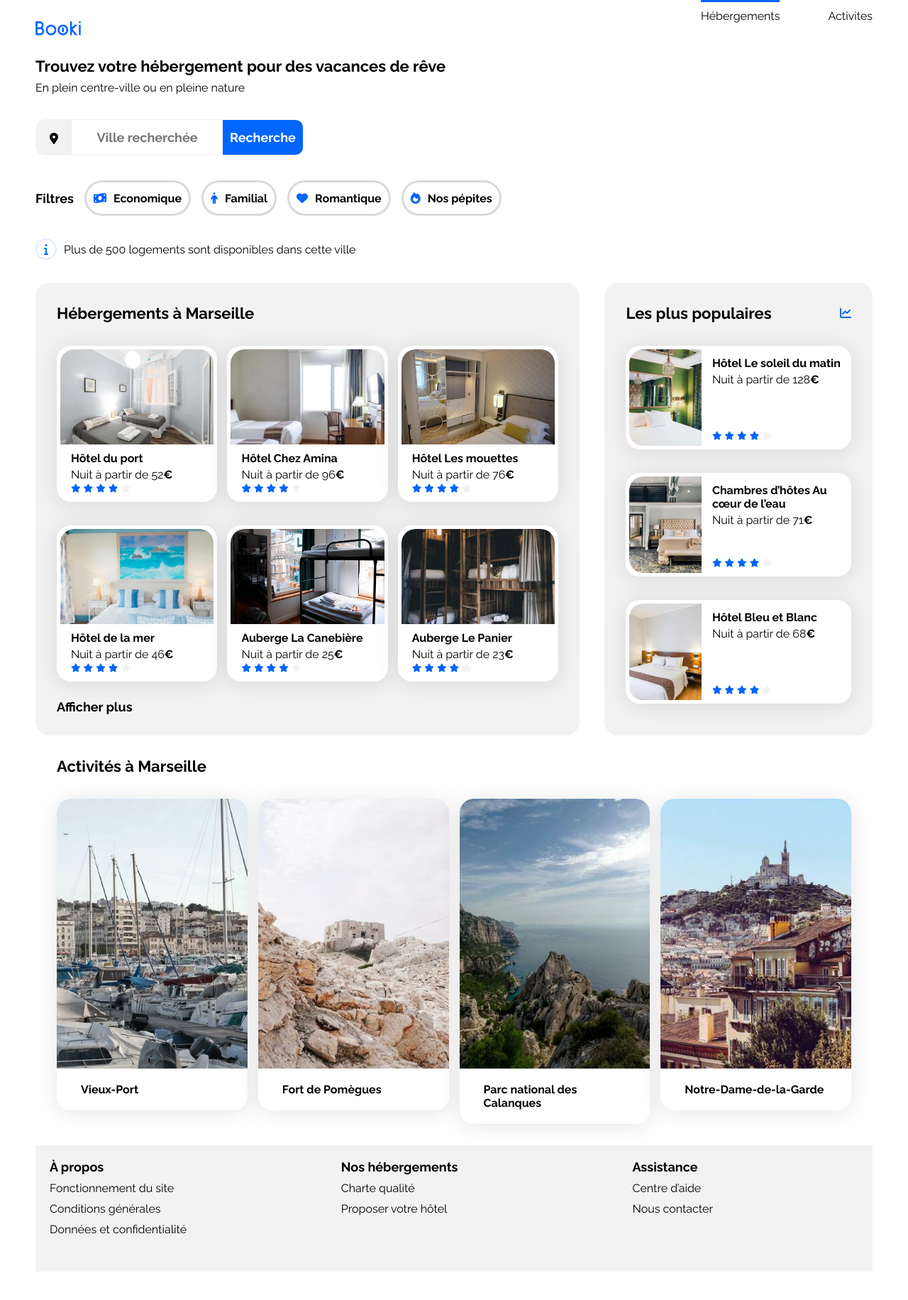
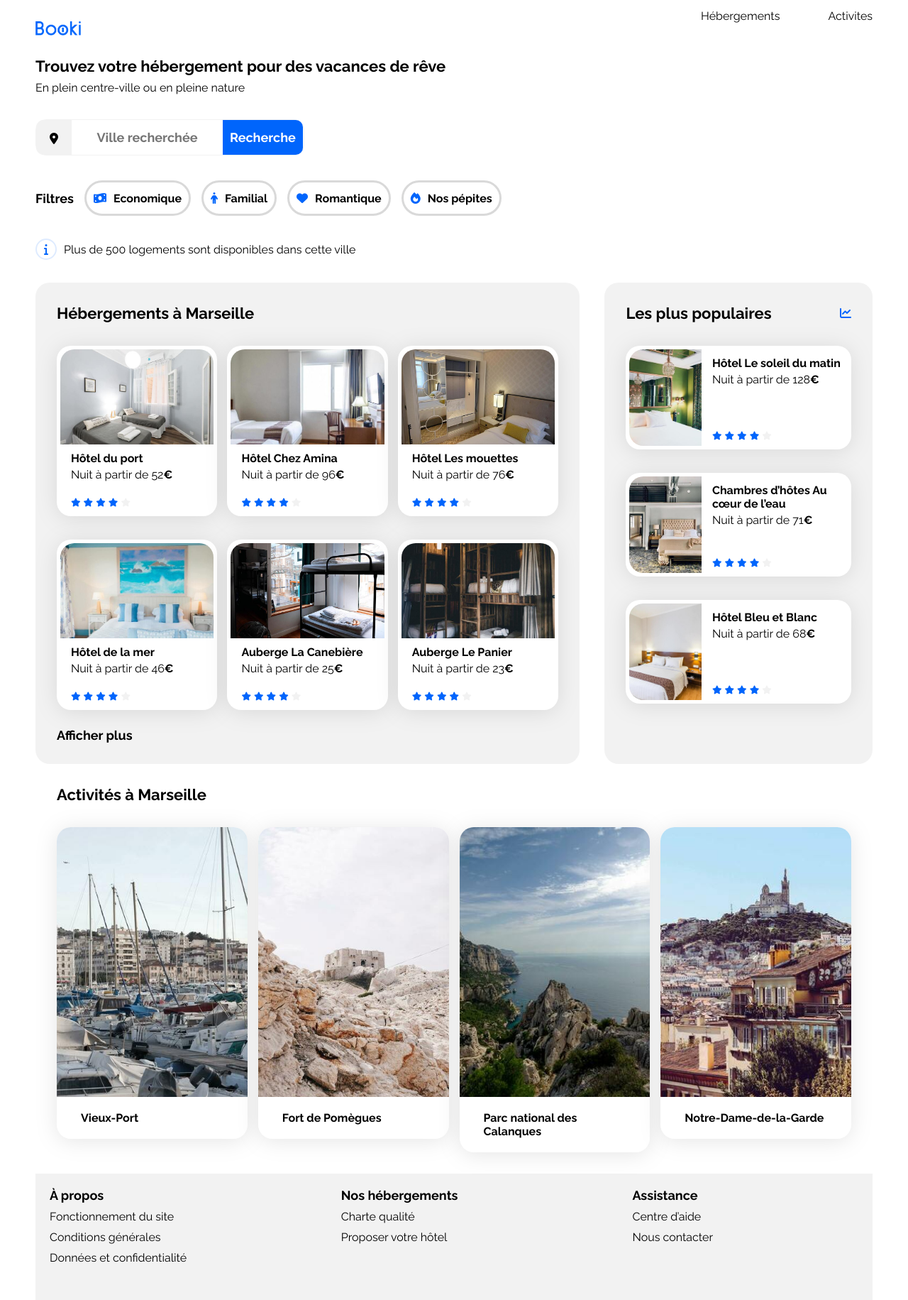
Before and after one commit to Domoizan/projet3, a plain HTML site: page index.html in a window 1280 px wide. Shown: the whole page at 71% size. Before the commit the page ends 1791 px from the top, so only its background shows below. Drawn offline with Linux system fonts and the light colour scheme.

Commit message:
Fix survol liens entete et hauteur contenu de card section hebergement et activités

```diff
--- a/css/hbrgt.css
+++ b/css/hbrgt.css
@@ -38,6 +38,7 @@
 
 .hebergements-cards .card-content {
     width: 100%;
+    height: 96px;
     padding-left: 15px;
     display: flex;
     flex-direction: column;
--- a/css/tablets.css
+++ b/css/tablets.css
@@ -54,6 +54,7 @@
 
     .activ-cards .card-content {
         padding: 0;
+        height: 96px;
     }
 
     .activ-cards .card-txt{
--- a/index.html
+++ b/index.html
@@ -20,7 +20,7 @@
         <header class="header">
             <img src="images/logo/Booki.png" alt="Logo Booki" class="logo_XS">
             <nav class="header__nav">
-                <a href="#hebergements" class="a_nav a_nav__pg_activ">Hébergements</a>
+                <a href="#hebergements" class="a_nav">Hébergements</a>
                 <a href="#activites" class="a_nav">Activites</a>
             </nav>
         </header>
@@ -242,7 +242,7 @@
                     </div>
                 </section>
             </div>
-            <div class="activ" id="activites">
+            <section class="activ" id="activites">
                 <div class="activ-title">
                     <h2 class="section-title">Activités à Marseille</h2>
                 </div>
@@ -288,7 +288,7 @@
                         </article>
                     </a>
                 </div>
-            </div>
+            </section>
         </main>
         <footer>
         <div class="nav-footer">
```
